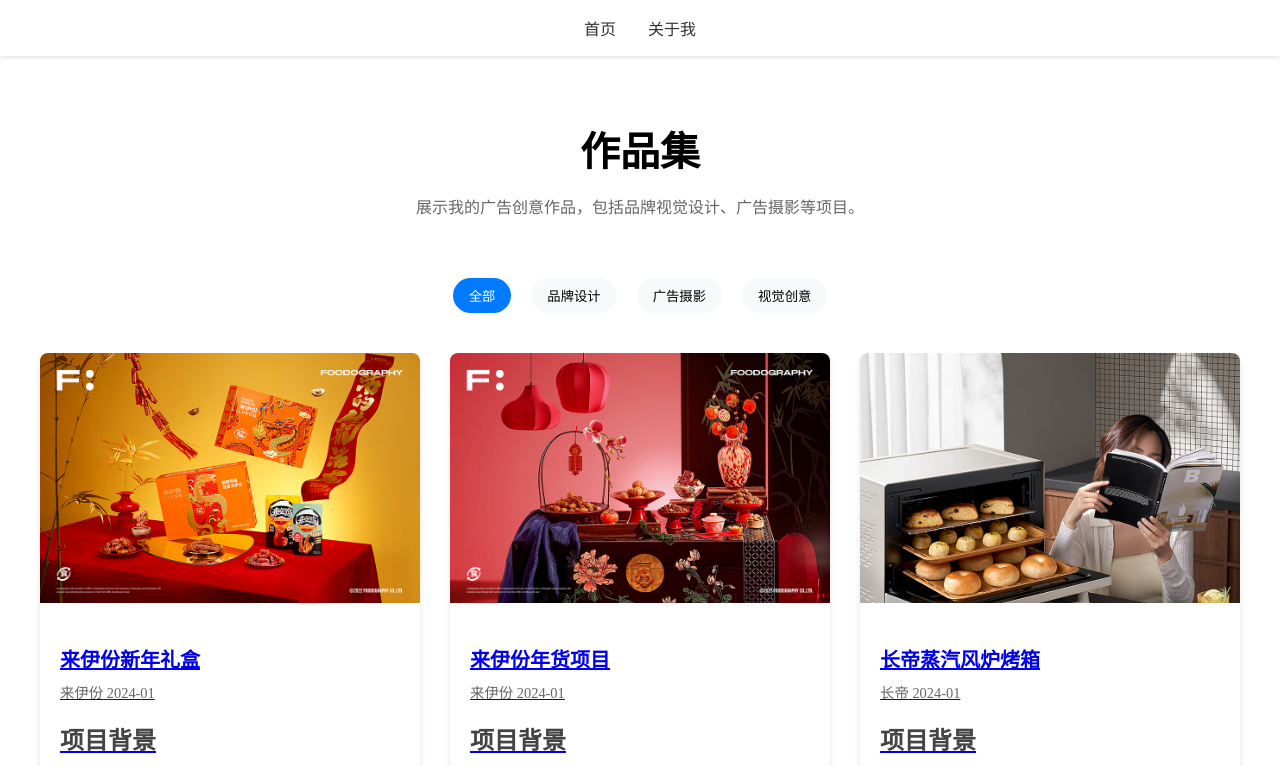
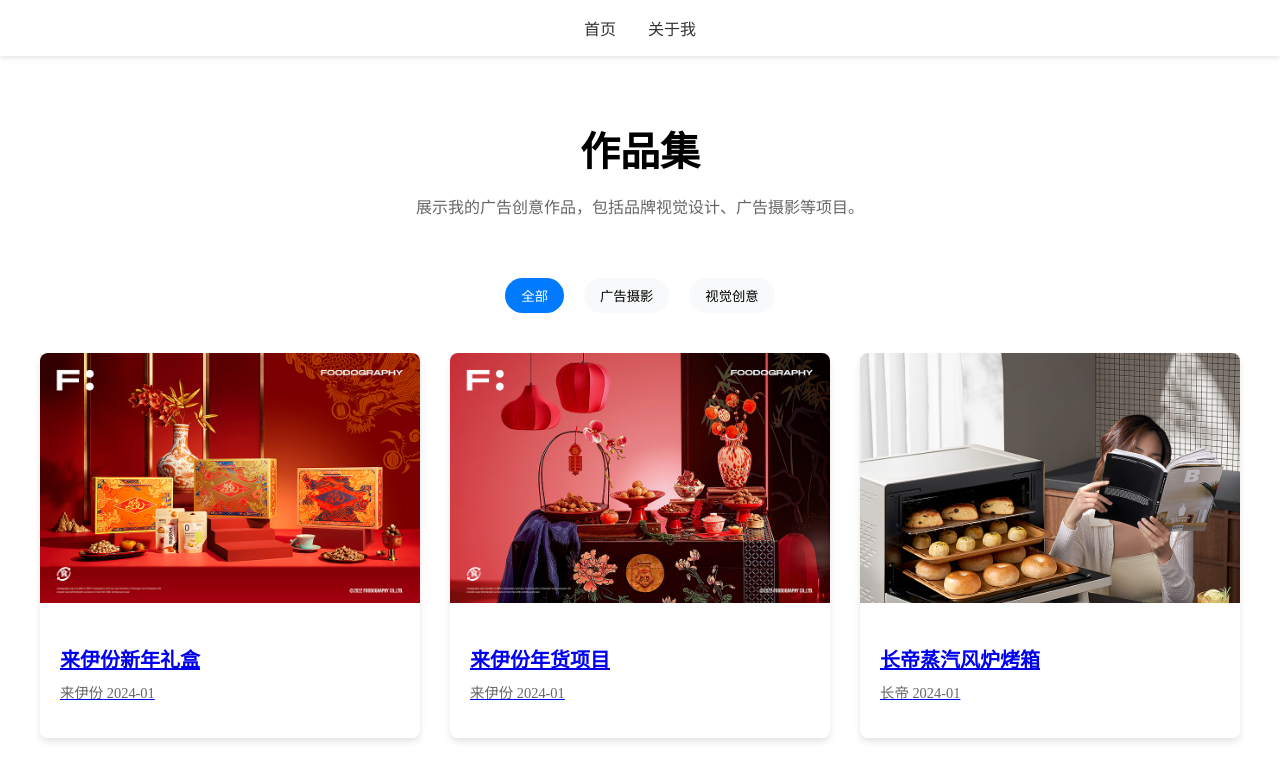
Before and after one commit to JianJiangKCL/huixinyang_portfolio, a Jekyll site: the page built from index.html, in a window 1280 px wide and 1400 px high. Shown: the top 766 px of the window. Built offline with Jekyll 4.4.1, drawn with Linux system fonts in a browser that asks for light colours.

```diff
--- a/_config.yml
+++ b/_config.yml
@@ -29,6 +29,8 @@
     output: true
     permalink: /:collection/:name/
 
+excerpt_separator: "##"
+
 # 导航菜单
 navigation:
   - title: 首页
--- a/index.html
+++ b/index.html
@@ -103,7 +103,6 @@
 
     <div class="category-filter">
         <button class="filter-button active">全部</button>
-        <button class="filter-button">品牌设计</button>
         <button class="filter-button">广告摄影</button>
         <button class="filter-button">视觉创意</button>
     </div>
@@ -126,7 +125,7 @@
                 </div>
                 {% if work.excerpt %}
                 <div class="work-card-description">
-                    {{ work.excerpt | truncate: 100 }}
+                    {{ work.excerpt | remove: '## ' | truncate: 100 }}
                 </div>
                 {% endif %}
             </div>
```
Also changed, not shown: images/works/laiyifen-gift-box/featured.jpg, 4 other files.
